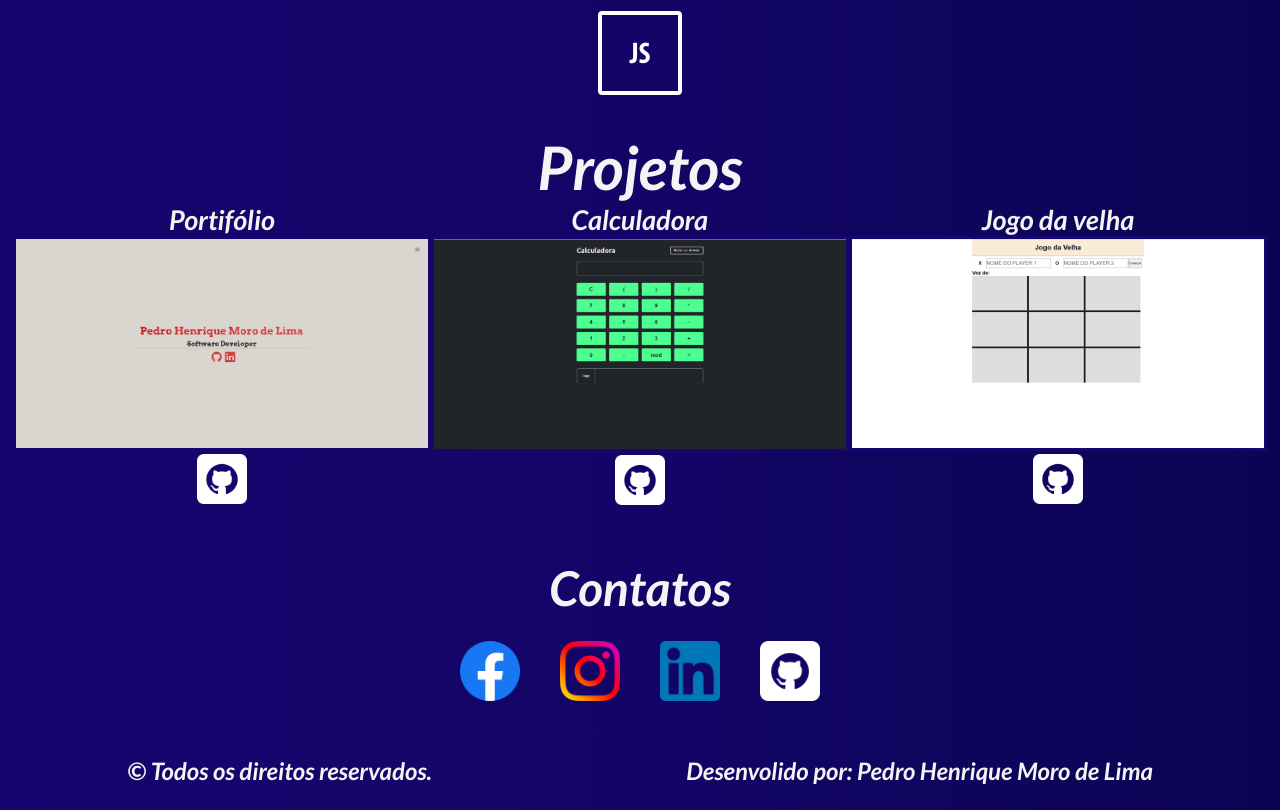
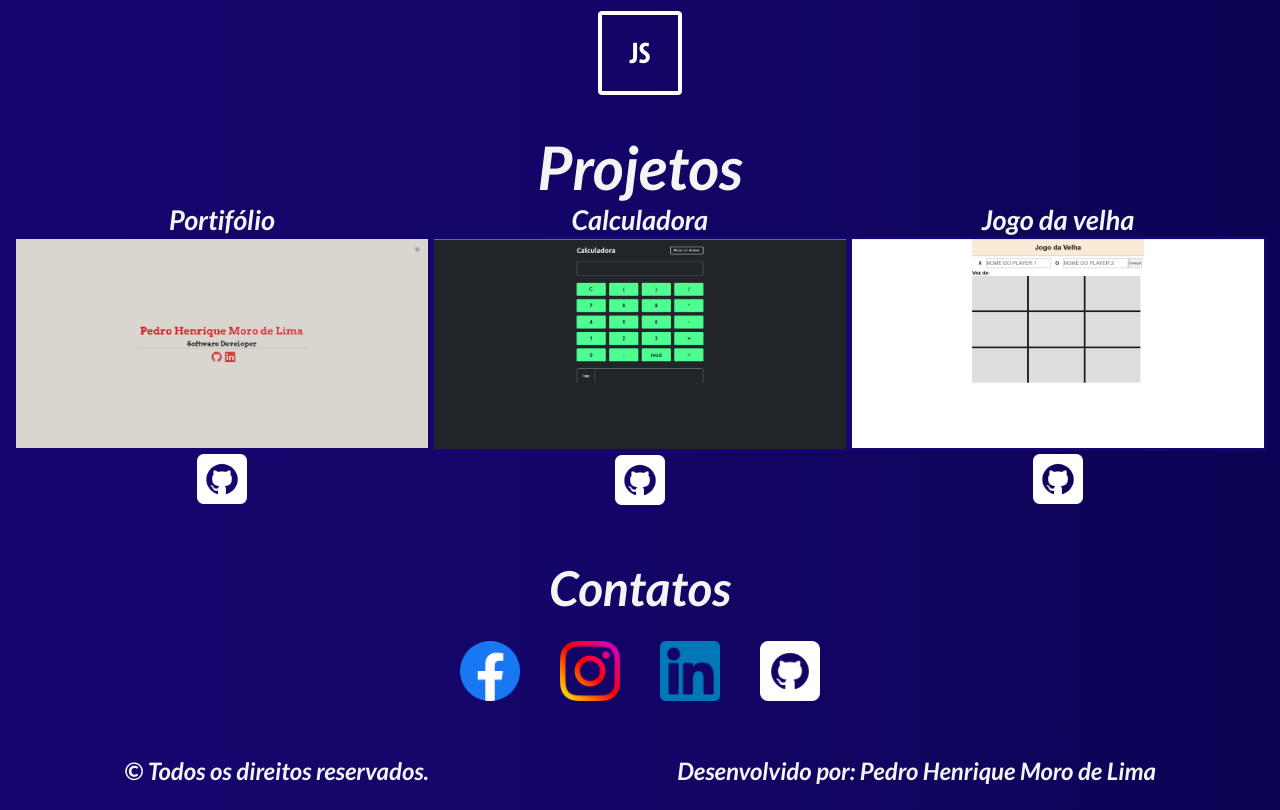
Before and after one commit to PedroHenrique04/Projeto-pratico-2--portif-lio-, a plain HTML site: page index.html in a window 1280 px wide. Shown: the part 1553-2363 px from the top of the page. Drawn offline with Linux system fonts and the light colour scheme.

Commit message:
Update 0.0.1

```diff
--- a/index.html
+++ b/index.html
@@ -146,7 +146,7 @@
 
     <footer>
         <p>© Todos os direitos reservados.</p>
-        <p>Desenvolido por: Pedro Henrique Moro de Lima</p>
+        <p>Desenvolvido por: Pedro Henrique Moro de Lima</p>
     </footer>
 </body>
 </html>
```
